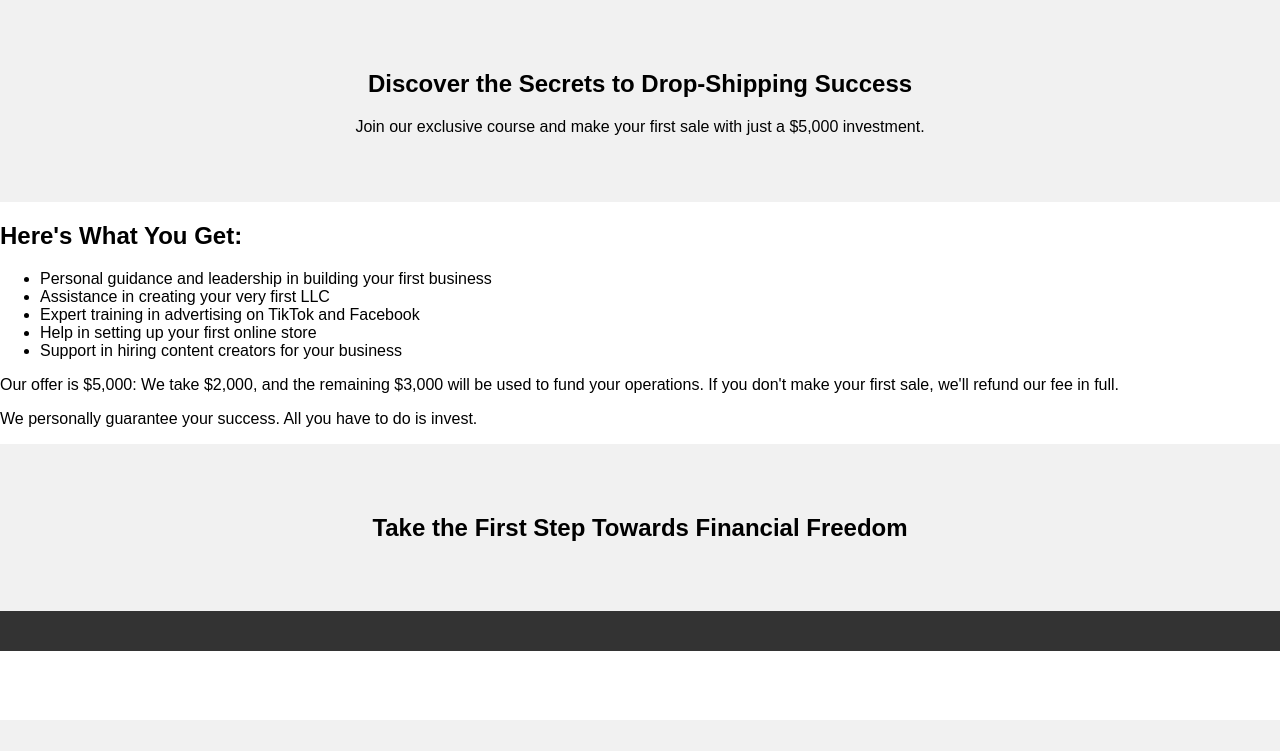
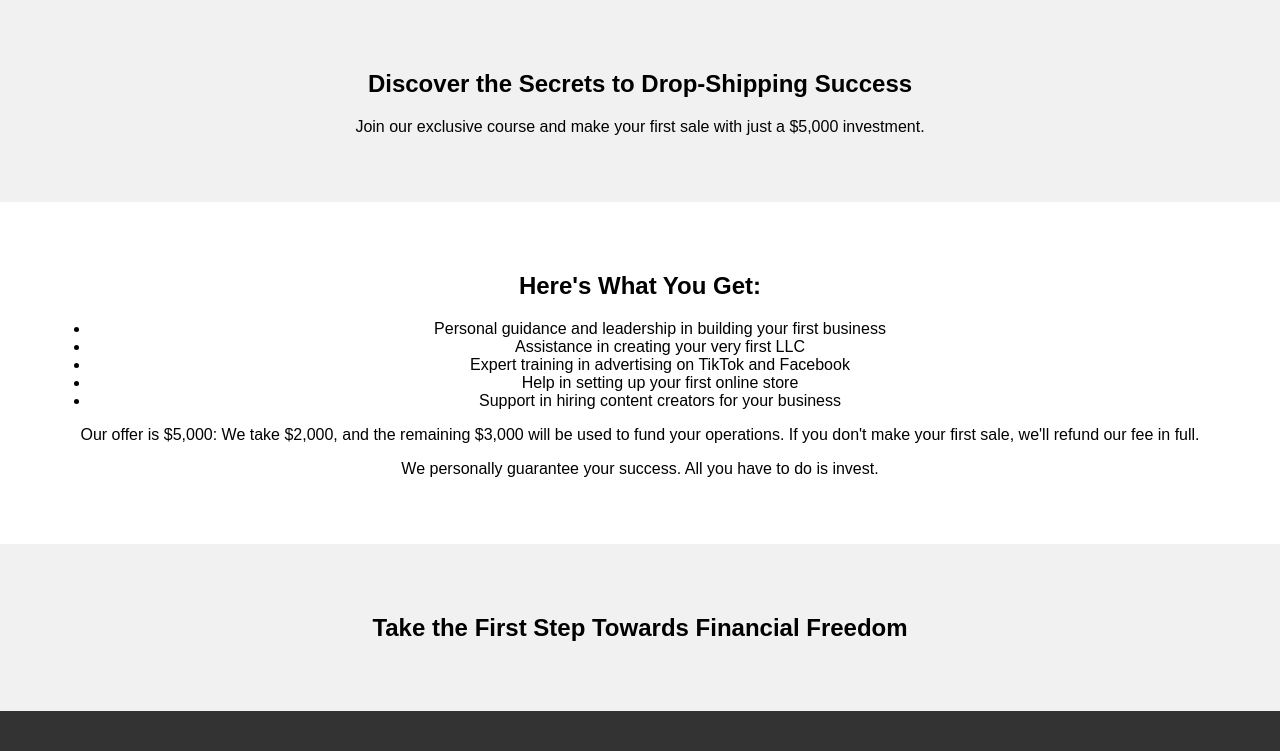
Before and after one commit to PolymathHero/polymathhero, a PHP site: page / in a window 1280 px wide. Shown: the part 80-831 px from the top of the page. Before the commit the page ends 800 px from the top, so only its background shows below. Run offline with PHP 8.4, Linux system fonts and the light colour scheme.

Commit message:
Update styles.css

```diff
--- a/styles.css
+++ b/styles.css
@@ -22,6 +22,12 @@ nav {
     text-align: center;
 }
 
+.details {
+    background-color: #fff;
+    padding: 50px;
+    text-align: center;
+}
+
 .cta {
     background-color: #f1f1f1;
     padding: 50px;
```
